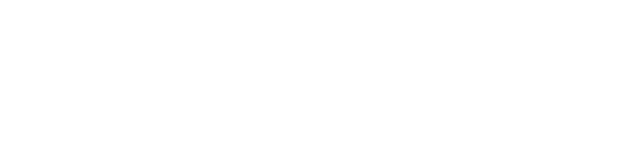
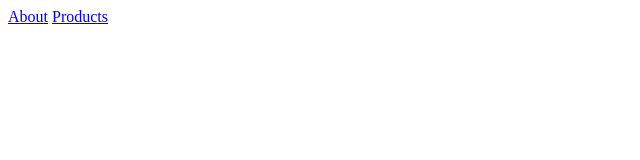
Before and after one commit to gnc1858/git-adavance, a plain HTML site: page index.html in a window 1280 px wide. Shown: the whole page, without its empty margins (0-640 px from the left). Drawn offline with Linux system fonts and the light colour scheme; files whose address does not match are found by name.

Commit message:
add products page link

```diff
--- a/index.html
+++ b/index.html
@@ -8,7 +8,9 @@
 </head>
 <body>
 
-<a href="./static/about.html"></a>
+<a href="./static/about.html">About</a>
+<a href="./static/products.html">Products</a>
+
 
 
  <script src="./static/app.js"></script>
```
